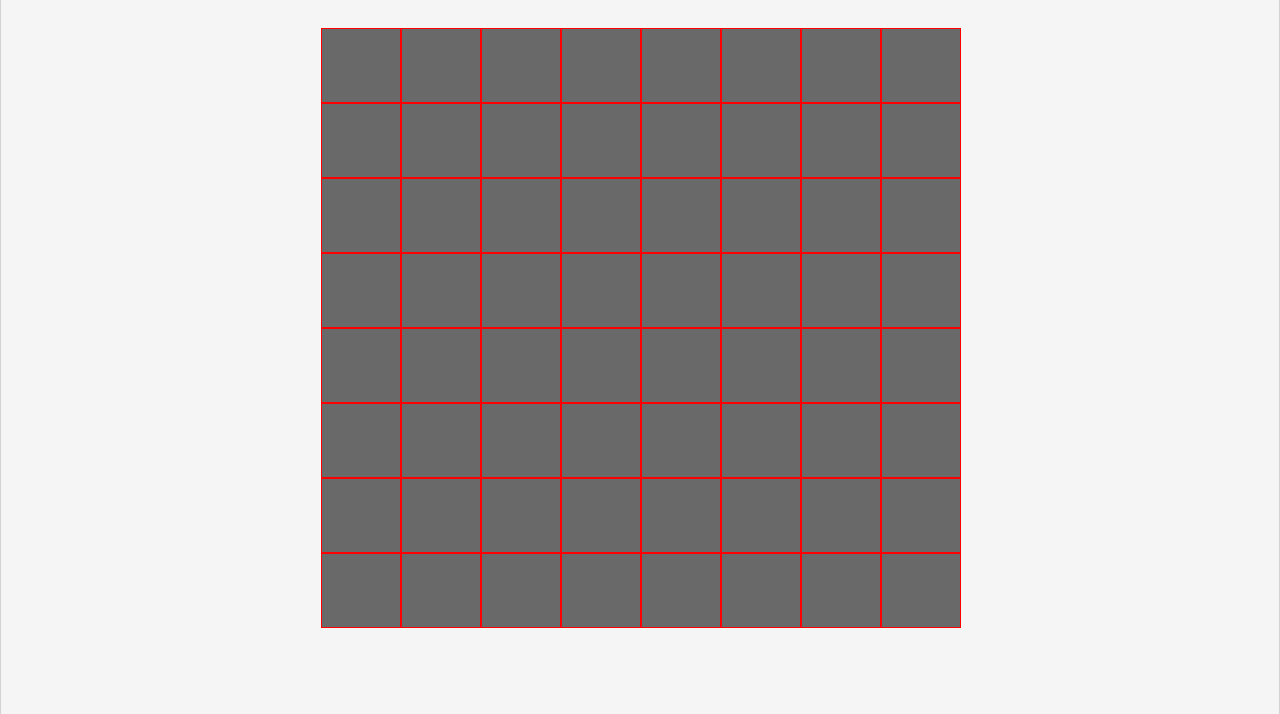
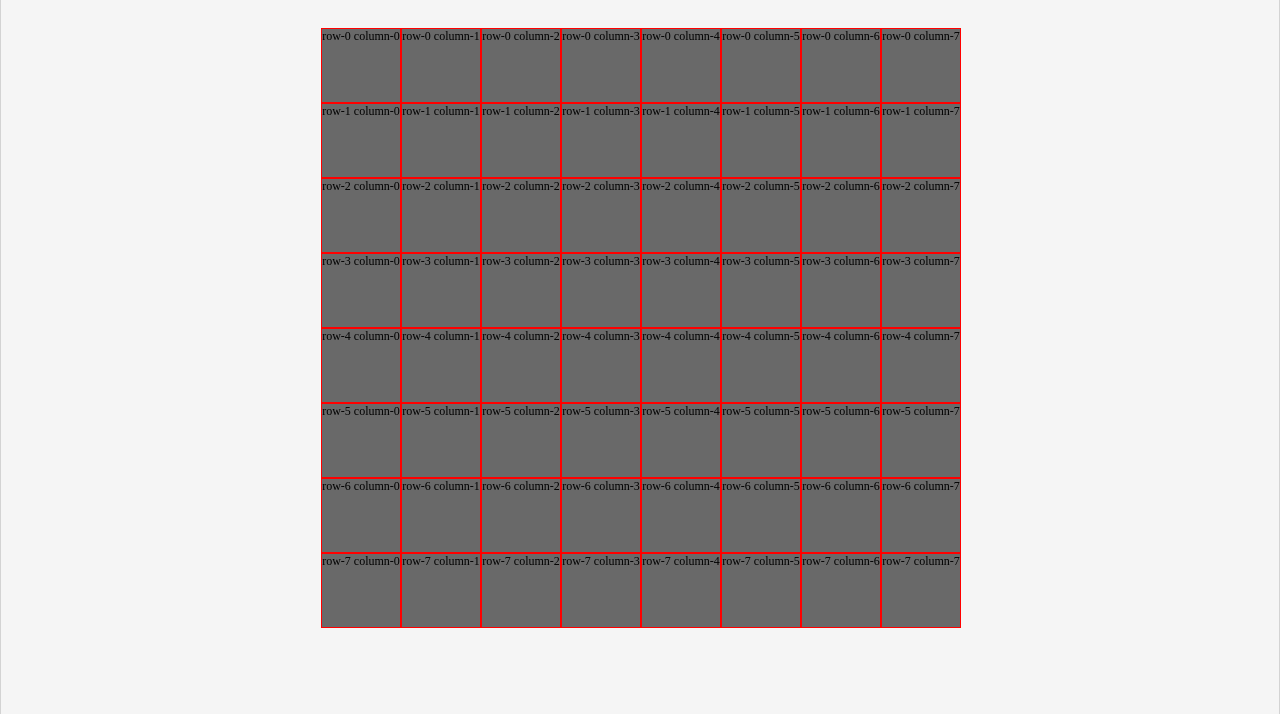
Before and after one commit to danielduffield/short-circuit, a website: page index.html in a window 1280 px wide. Shown: the part 86-800 px from the top of the page. Drawn offline with nearby package versions, Linux system fonts and the light colour scheme.

Commit message:
Added tile column and row info to board render for debugging. #1

```diff
--- a/main.js
+++ b/main.js
@@ -10,6 +10,8 @@ function generateBoard() {
       var $tile = document.createElement('div')
       $tile.setAttribute('class', 'board-tile')
       $tile.setAttribute('id', 'row-' + i + ' column-' + j)
+      $tile.textContent = 'row-' + i + ' column-' + j
+      console.log('row-' + i + ' column-' + j)
       $row.appendChild($tile)
     }
     $board.appendChild($row)
--- a/styles.css
+++ b/styles.css
@@ -41,6 +41,7 @@ h1 {
   border: 1px solid red;
   z-index: 1;
   display: inline-block;
+  font-size: 12px;
 }
 
 .hidden-tile {
```
